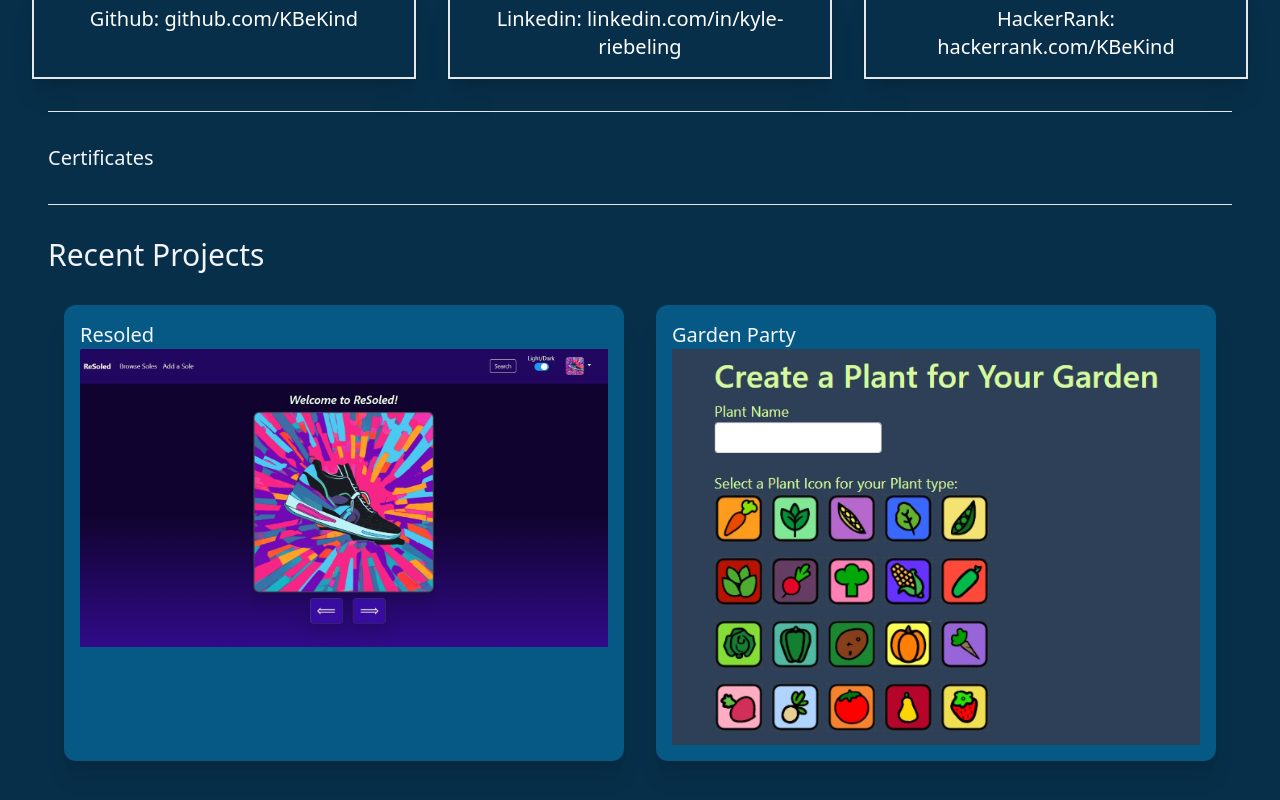
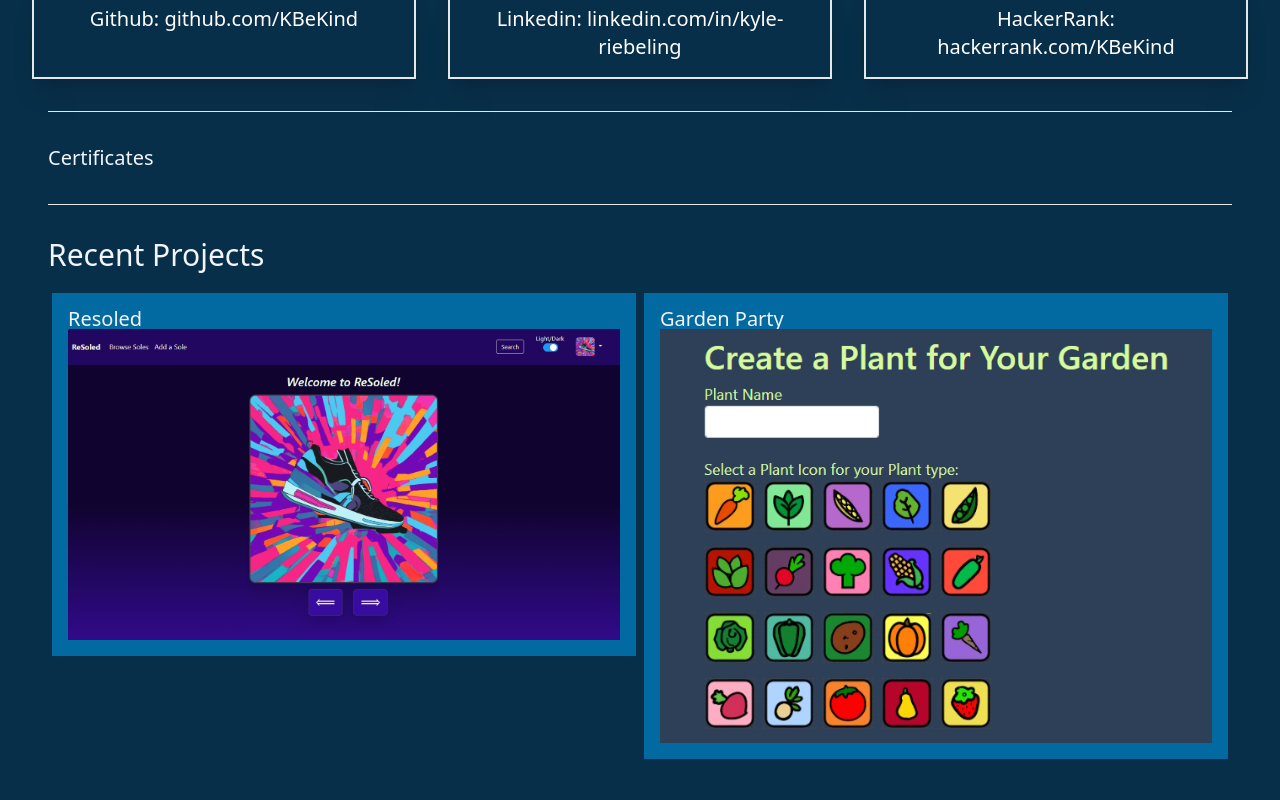
Before and after one commit to KBeKind/portfolio, a Next.js app: page / in a window 1280 px wide. Shown: the part 470-1270 px from the top of the page. Built offline with nearby package versions, Linux system fonts and the light colour scheme.

Commit message:
added more styling got the glow to work properly and fixed up sizing changes

```diff
--- a/src/app/page.tsx
+++ b/src/app/page.tsx
@@ -29,21 +29,21 @@ export default function Home() {
         <Link
           href="https://github.com/KBeKind"
           target="_blank"
-          className="m-4 p-4 border-2 shadow-xl w-96 flex-none text-center hover:!bg-sky-700 text-white duration-300 group-hover:bg-sky-900"
+          className="m-4 p-4 border-2 shadow-xl w-96 flex-none text-center hover:!bg-gradient-to-b from-sky-600 to-sky-900 text-white duration-300 group-hover:bg-sky-900"
         >
           Github: github.com/KBeKind
         </Link>
         <Link
           href="https://www.linkedin.com/in/kyle-riebeling/"
           target="_blank"
-          className="m-4 p-4 border-2 shadow-xl w-96 flex-none text-center hover:!bg-sky-700 text-white duration-300 group-hover:bg-sky-900"
+          className="m-4 p-4 border-2 shadow-xl w-96 flex-none text-center hover:!bg-gradient-to-b from-sky-600 to-sky-900 text-white duration-300 group-hover:bg-sky-900"
         >
           Linkedin: linkedin.com/in/kyle-riebeling
         </Link>
         <Link
           href="https://www.hackerrank.com/KBeKind"
           target="_blank"
-          className="m-4 p-4 border-2 shadow-xl w-96 flex-none text-center hover:bg-sky-700 text-white duration-300 group-hover:bg-sky-900"
+          className="m-4 p-4 border-2 shadow-xl w-96 flex-none text-center hover:!bg-gradient-to-b from-sky-600 to-sky-900 text-white duration-300 group-hover:bg-sky-900"
         >
           HackerRank: hackerrank.com/KBeKind
         </Link>
@@ -58,13 +58,21 @@ export default function Home() {
 
       <div className="m-4 p-4">
         <p className="text-3xl mb-4">Recent Projects</p>
-        <div className="lg:flex group">
-          <div className="m-4 p-4 w-full lg:w-1/2 bg-sky-800 rounded-xl shadow-xl justify-center duration-500 hover:shadow-3xl hover:shadow-sky-400 lg:hover:w-4/6">
+        <div className="lg:flex group/1">
+          <div className="relative group w-full lg:w-1/2 bg-sky-950 justify-center duration-500 lg:hover:!scale-110 lg:group-hover/1:scale-90 lg:group-hover/1:m-4 ">
+            <div className="absolute -inset-1 bg-gradient-to-b from-sky-300 to-sky-500 rounded-lg blur opacity-0 group-hover:opacity-100 transition duration-500 group-hover:duration-500"></div>
+            <div className="relative px-1 py-1 ring-1 ring-gray-900/5 rounded-lg leading-none flex items-top justify-center space-x-6">
+              <div className="bg-sky-700 h-full p-4">
                 <Link href="/resoled">Resoled</Link>
                 <img src="/images/resoled-home.jpg" alt="ReSoled Home Page" />
               </div>
+            </div>
+          </div>
 
-          <div className="m-4 p-4 w-full lg:w-1/2 bg-sky-800 rounded-xl shadow-xl justify-center duration-500 hover:shadow-3xl hover:shadow-sky-400 lg:hover:w-4/6 ">
+          <div className="relative group w-full lg:w-1/2 bg-sky-950 justify-center duration-500 lg:hover:!scale-110 lg:group-hover/1:scale-90 lg:group-hover/1:m-4 ">
+            <div className="absolute -inset-1 bg-gradient-to-b from-sky-300 to-sky-500 rounded-lg blur opacity-0 group-hover:opacity-100 transition duration-500 group-hover:duration-00"></div>
+            <div className="relative px-1 py-1  ring-1 ring-gray-900/5 rounded-lg leading-none flex items-top justify-center space-x-6">
+              <div className="bg-sky-700 h-full p-4">
                 <Link href="/gardenparty">Garden Party</Link>
                 <img
                   src="/images/garden-party.jpg"
@@ -73,6 +81,8 @@ export default function Home() {
               </div>
             </div>
           </div>
+        </div>
+      </div>
     </>
   );
 }
```
Lines whose indentation alone changed are shown as unchanged.
